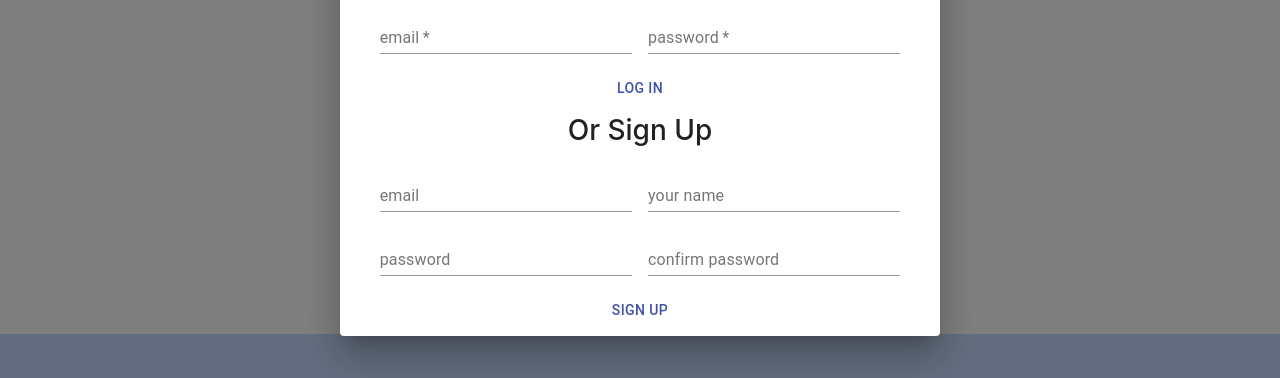
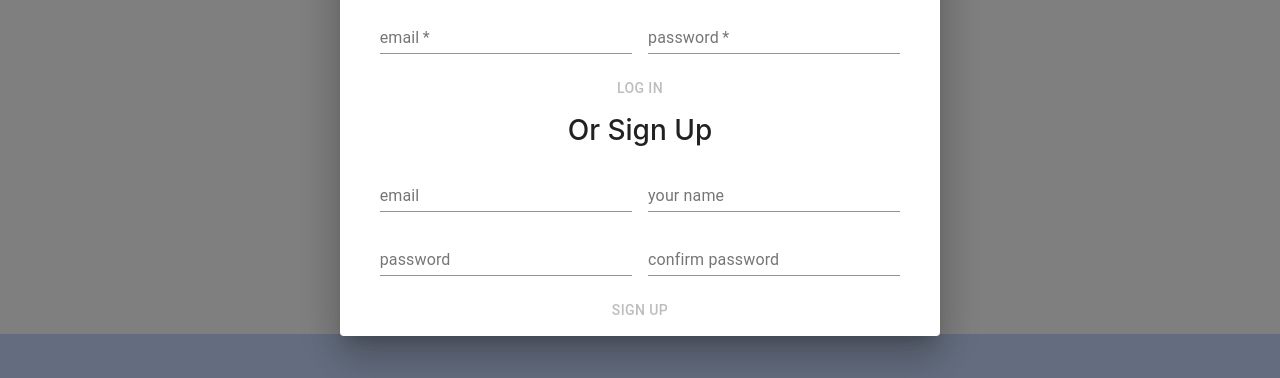
Before and after one commit to okorkov/shop-easy, a React (Create React App) app: page /login in a window 1280 px wide. Both pictures are taken after a click on the button "LOG IN / SIGN UP". Shown: the part 269-647 px from the top of the page. Built offline with nearby package versions, Linux system fonts and the light colour scheme; no server answers.

Commit message:
fetch switched to axios for user registrations and authentication

```diff
--- a/package.json
+++ b/package.json
@@ -9,6 +9,7 @@
     "@testing-library/jest-dom": "^5.11.4",
     "@testing-library/react": "^11.1.0",
     "@testing-library/user-event": "^12.1.10",
+    "axios": "^0.21.1",
     "dotenv": "^8.2.0",
     "jose": "^3.11.3",
     "js-cookie": "^2.2.1",
--- a/src/App.js
+++ b/src/App.js
@@ -5,7 +5,7 @@ import { BrowserRouter as Router} from "react-router-dom";
 
 export default class App extends Component {
   render() {
-    const SECRET = process.env.REACT_APP_SESSION_SECRET
+
     return (
       <Router>
         <div className="App">
--- a/src/components/LoginForm.jsx
+++ b/src/components/LoginForm.jsx
@@ -2,6 +2,9 @@ import React from 'react';
 import TextField from '@material-ui/core/TextField';
 import { makeStyles } from '@material-ui/core/styles';
 import Button from '@material-ui/core/Button';
+import axios from 'axios';
+
+
 
 const useStyles = makeStyles((theme) => ({
   root: {
@@ -24,21 +27,15 @@ const LoginForm = (props) => {
   const handleLoginSubmit = (e) => {
     e.preventDefault();
     props.handleClose(e)
-    fetch(`${BASE_URL}/users/user_auth`, {
-      method: 'POST',
-      headers: {
-        'Content-Type': 'application/json',
-        'Accept': 'application/json'
-      },
-      body: JSON.stringify(login)
-    }).then(promise => promise.json()).then(response => console.log(response)).catch(error => console.log(error.message))
-
+    axios.post(`${BASE_URL}/sessions`, login, {withCredentials: true})
+    .then(response => console.log(response)).catch(error => console.log(error.message))
   }
 
   const handleSignupSubmit = (e) => {
     e.preventDefault();
     props.handleClose(e)
-    console.log(signup)
+    axios.post(`${BASE_URL}/users`, signup, {withCredentials: true})
+    .then(response => console.log(response)).catch(error => console.log(error.message))
   }
 
   const handleLoginInput = (e) => {
@@ -61,7 +58,7 @@ const LoginForm = (props) => {
     <form className={classes.root} noValidate autoComplete="off" onSubmit={(e) => handleLoginSubmit(e)}>
     <TextField required={true} id="email" value={login.email} label="email" name="email"  onChange={(e) => handleLoginInput(e)}/>
     <TextField required={true} id="password" value={login.password} label="password" name="password" type="password" onChange={(e) => handleLoginInput(e)}/>
-    <Button autoFocus  color="primary" type="submit">
+    <Button autoFocus  color="primary" type="submit" disabled={login.email.length === 0 || login.password.length === 0}>
       Log In
     </Button>
   </form>
@@ -71,7 +68,7 @@ const LoginForm = (props) => {
     <TextField id="name-register" value={signup.name} label="your name" name="name" onChange={(e) => handleSignupInput(e)}/>
     <TextField id="password-register" value={signup.password} label="password" type="password" name="password" onChange={(e) => handleSignupInput(e)}/>
     <TextField id="password-confirm-register" value={signup.password_confirmation} label="confirm password" type="password" name="password_confirmation" onChange={(e) => handleSignupInput(e)}/>
-    <Button autoFocus  color="primary" type="submit">
+    <Button autoFocus  color="primary" type="submit" disabled={signup.email.length === 0 || signup.password.length === 0 || signup.password_confirmation.length === 0 || signup.name.length === 0}>
       Sign Up
     </Button>
   </form>
```
Also changed, not shown: 2 other files (tests, documents, lock files or other folders).
